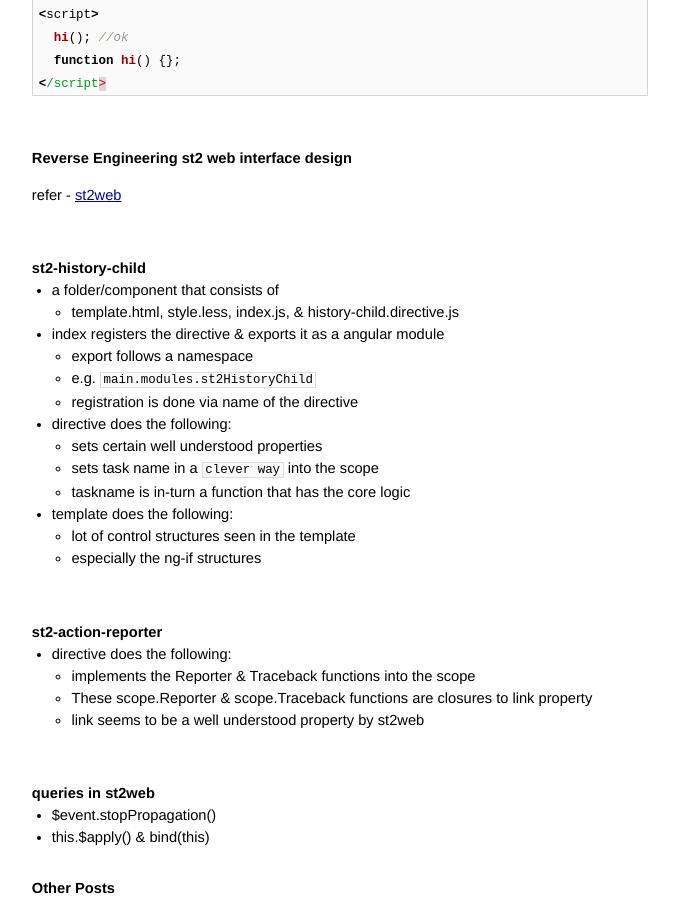
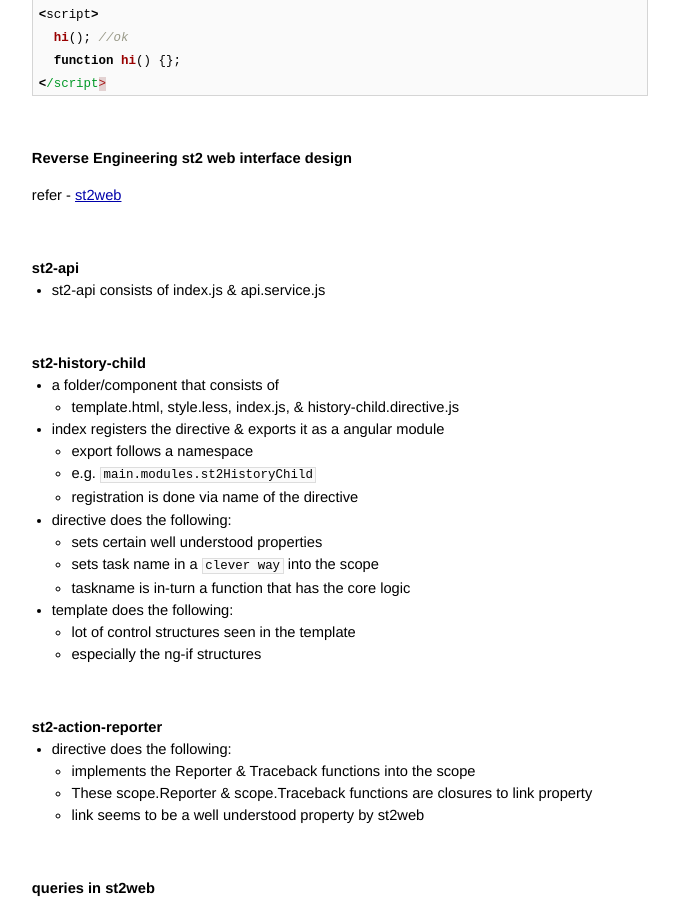
Before and after one commit to AmitKumarDas/amitkumardas.github.io, a Jekyll site: the page built from _posts/2016-09-04-exp-prog-guide-to-learn-js-a-curated-list.md, in a window 1280 px wide and 900 px high, scrolled down 7859 px. Shown: the whole window, without its empty margins (300-979 px from the left). Built offline with Jekyll 4.4.1, drawn with Linux system fonts in a browser that asks for light colours.

Commit message:
Update 2016-09-04-exp-prog-guide-to-learn-js-a-curated-list.md

```diff
--- a/_posts/2016-09-04-exp-prog-guide-to-learn-js-a-curated-list.md
+++ b/_posts/2016-09-04-exp-prog-guide-to-learn-js-a-curated-list.md
@@ -418,6 +418,12 @@ refer - [st2web](https://github.com/StackStorm/st2web/)
 
 <br />
 
+#### st2-api
+
+- st2-api consists of index.js & api.service.js
+
+<br />
+
 #### st2-history-child
 
 - a folder/component that consists of
```
